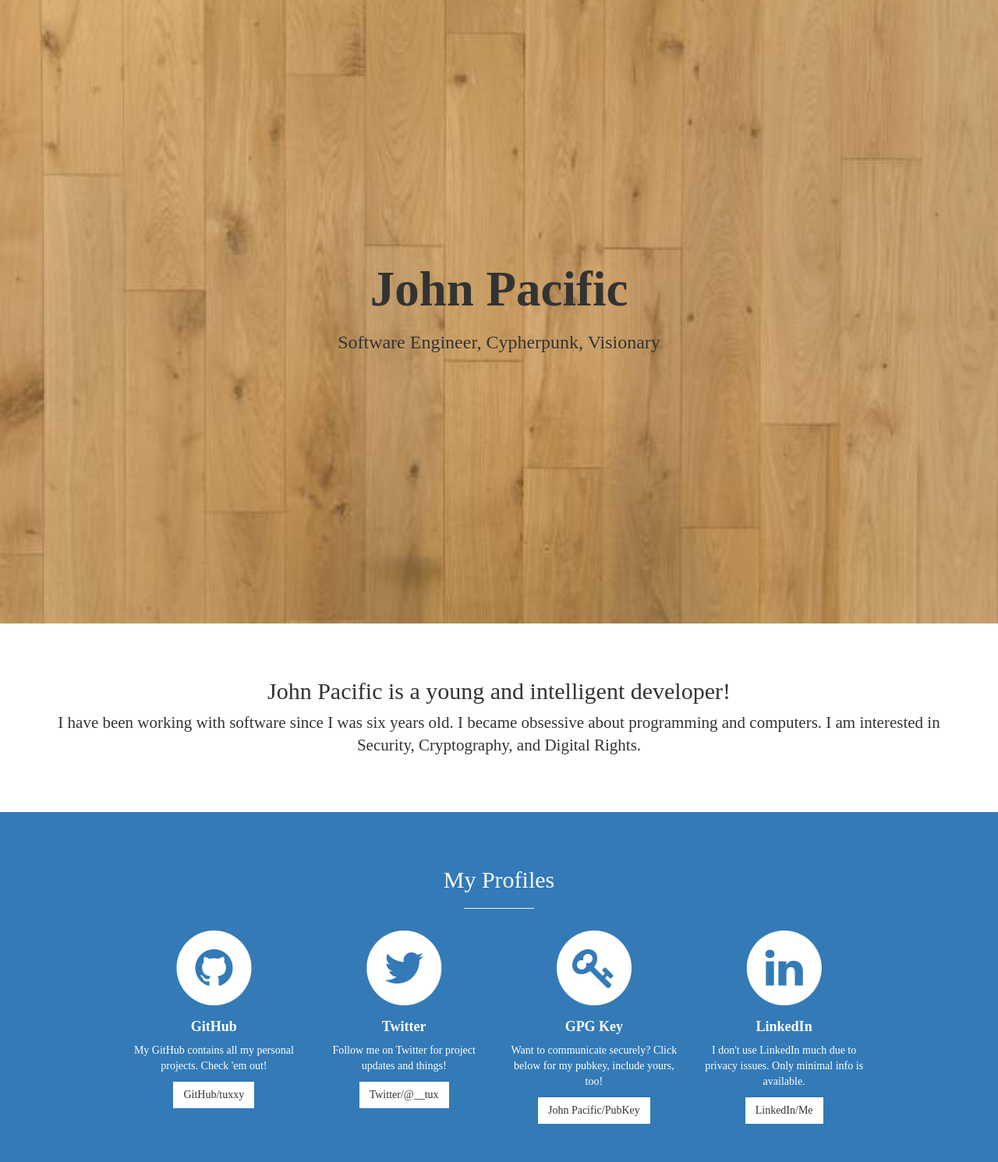
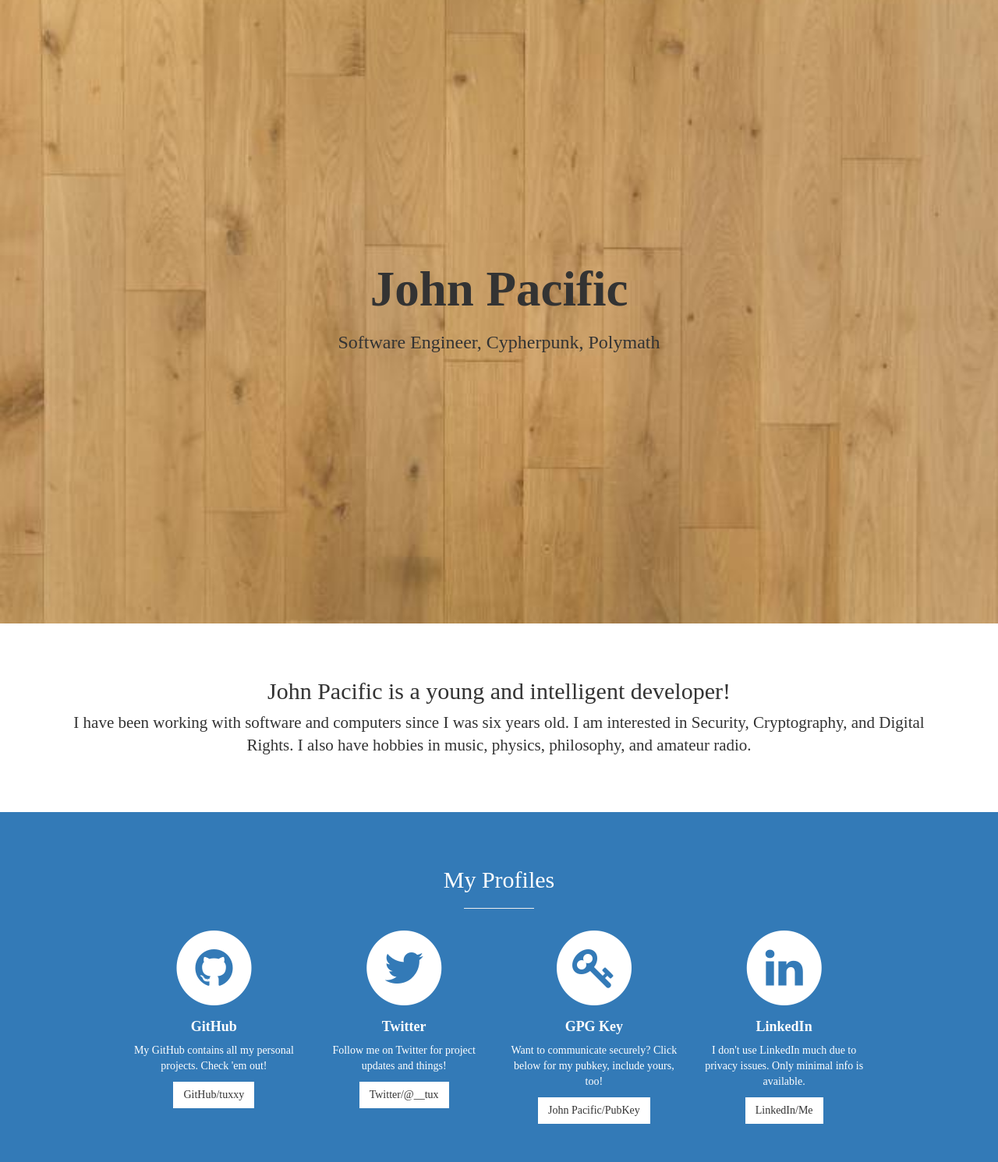
Before and after one commit to tuxxy/johnpacific.com, a Flask app: page / in a window 1280 px wide. Shown: the top 1491 px of the page at 78% size. Run offline with Flask 2, Linux system fonts and the light colour scheme; some libraries are stand-ins or nearby versions.

Commit message:
Cleanup intro statement

```diff
--- a/app/templates/index.html
+++ b/app/templates/index.html
@@ -12,7 +12,7 @@
 <header id="top" class="header">
     <div class="text-vertical-center">
         <h1>John Pacific</h1>
-        <h3>Software Engineer, Cypherpunk, Visionary</h3>
+        <h3>Software Engineer, Cypherpunk, Polymath</h3>
     </div>
 </header>
 
@@ -21,7 +21,7 @@
         <div class="row">
             <div class="col-lg-12 text-center">
                 <h2>John Pacific is a young and intelligent developer!</h2>
-                <p class="lead">I have been working with software since I was six years old. I became obsessive about programming and computers. I am interested in Security, Cryptography, and Digital Rights. </p>
+                <p class="lead">I have been working with software and computers since I was six years old. I am interested in Security, Cryptography, and Digital Rights. I also have hobbies in music, physics, philosophy, and amateur radio.</p>
             </div>
         </div>
     </div>
```
